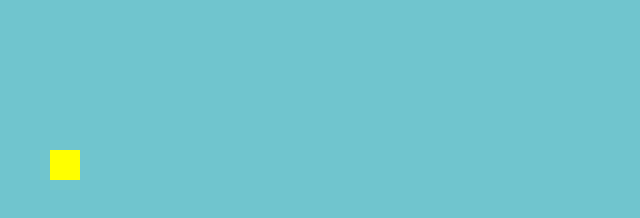
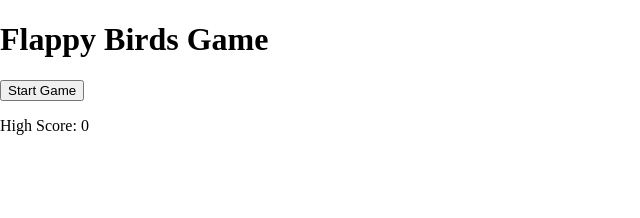
Before and after one commit to sapthesh/flappy-bird, a plain HTML site: page index.html in a window 1280 px wide. Shown: the whole page, without its empty margins (0-640 px from the left). Drawn offline with Linux system fonts and the light colour scheme.

Commit message:
Update index.html

```diff
--- a/index.html
+++ b/index.html
@@ -7,7 +7,12 @@
     <link rel="stylesheet" href="styles.css">
 </head>
 <body>
-    <div id="game-container">
+    <div id="start-screen">
+        <h1>Flappy Birds Game</h1>
+        <button id="start-button">Start Game</button>
+        <p id="high-score">High Score: 0</p>
+    </div>
+    <div id="game-container" style="display: none;">
         <canvas id="game-canvas"></canvas>
     </div>
     <script src="game.js"></script>
```
